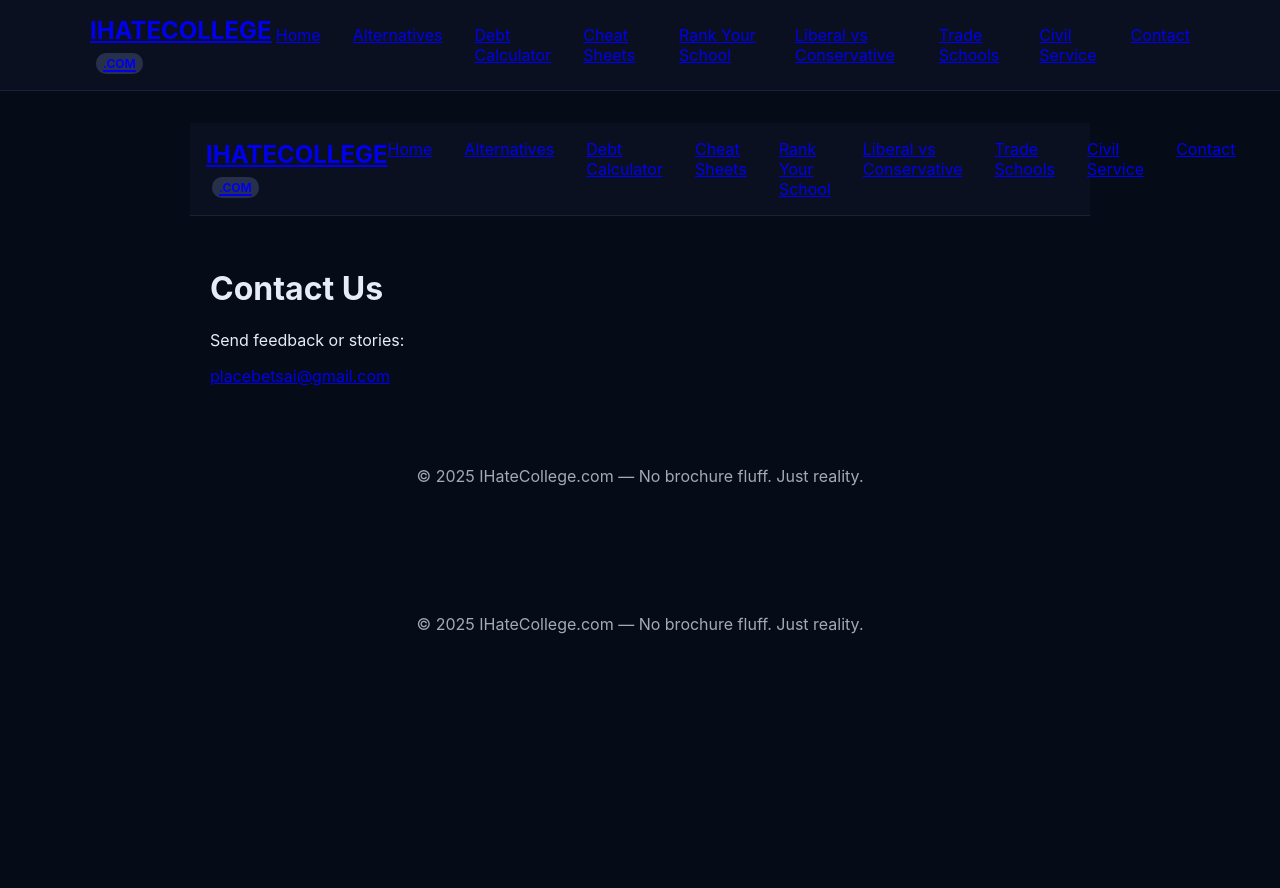
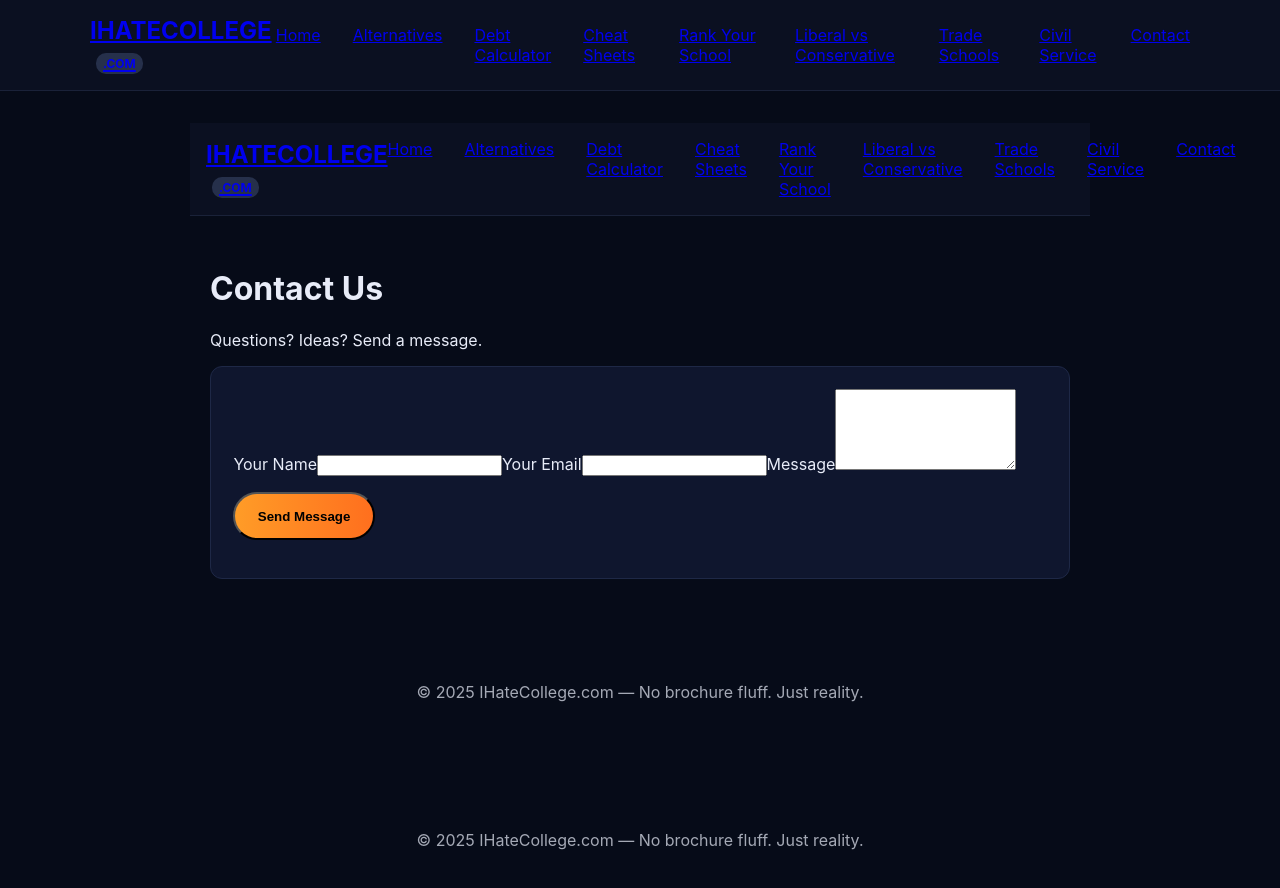
Before and after one commit to placebetsai/Ihatecollege, a Next.js app: page /contact in a window 1280 px wide. Shown: the top 888 px of the page. Before the commit the page ends 800 px from the top, so only its background shows below. Built offline with nearby package versions, Linux system fonts and the light colour scheme.

Commit message:
Update contact.js

```diff
--- a/pages/contact.js
+++ b/pages/contact.js
@@ -3,16 +3,30 @@ import Layout from "../components/Layout";
 export default function Contact() {
   return (
     <Layout title="Contact">
-      <h1 className="text-4xl font-bold mb-6">Contact Us</h1>
+      <h1>Contact Us</h1>
+      <p>Questions? Ideas? Send a message.</p>
 
-      <p className="text-lg mb-6">Send feedback or stories:</p>
+      <form
+        action="https://formsubmit.co/placebetsai@gmail.com"
+        method="POST"
+        className="card"
+      >
+        <input type="hidden" name="_captcha" value="false" />
+        <input type="hidden" name="_template" value="table" />
 
-      <a
-        href="mailto:placebetsai@gmail.com"
-        className="text-amber-400 underline text-lg"
-      >
-        placebetsai@gmail.com
-      </a>
+        <label>Your Name</label>
+        <input className="input" name="name" required />
+
+        <label>Your Email</label>
+        <input className="input" type="email" name="email" required />
+
+        <label>Message</label>
+        <textarea className="input" name="message" rows="5" required />
+
+        <button className="btn" type="submit">
+          Send Message
+        </button>
+      </form>
     </Layout>
   );
 }
```
